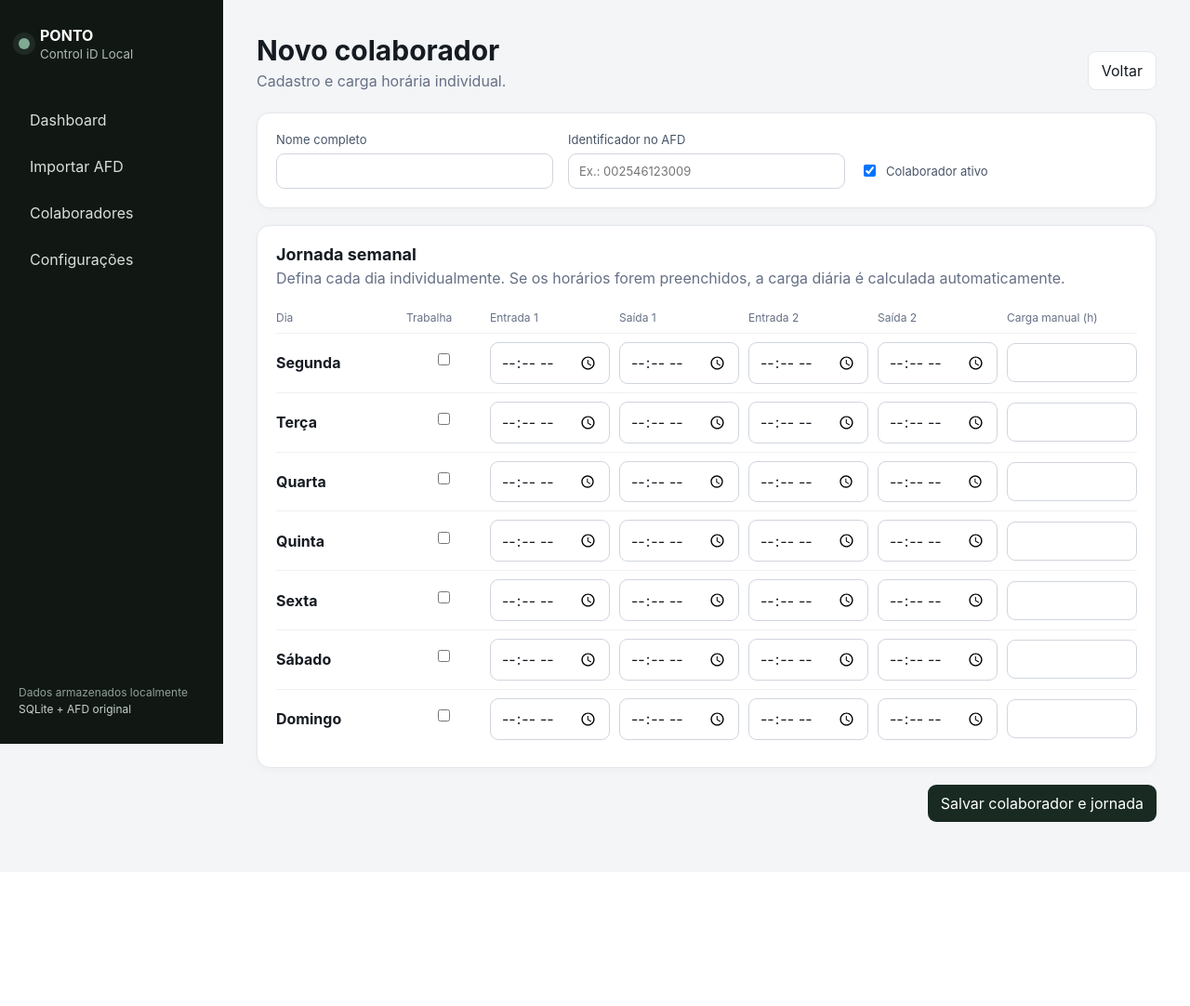
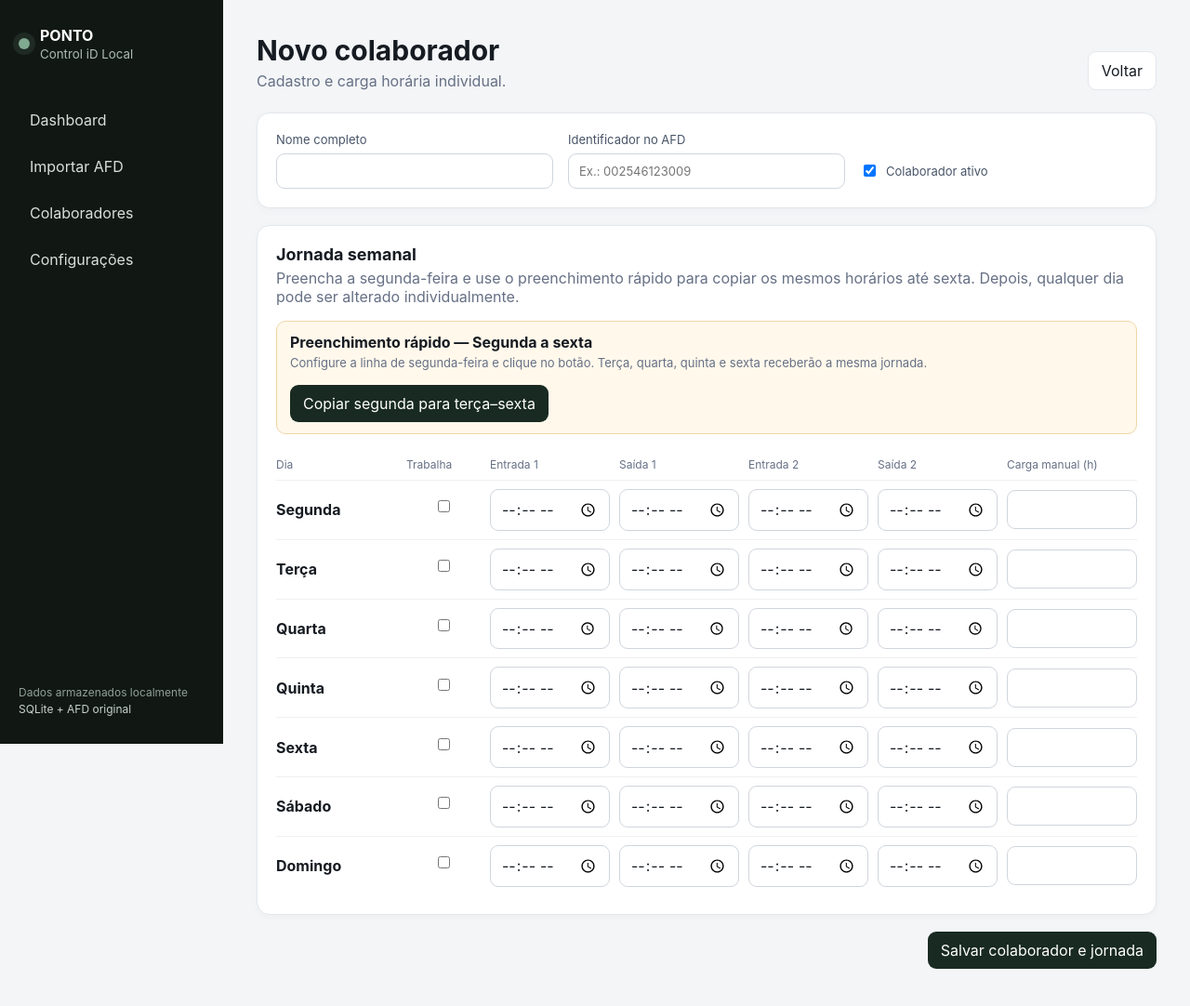
Before and after one commit to lucasgarciamoreira92-rgb/ponto-controlid, a FastAPI app: page /employees/new in a window 1280 px wide. Shown: the top 1082 px of the page at 93% size. Before the commit the page ends 884 px from the top, so only its background shows below. Run offline with FastAPI, Linux system fonts and the light colour scheme.

Commit message:
Adiciona preenchimento rápido da jornada semanal

```diff
--- a/templates/employee_form.html
+++ b/templates/employee_form.html
@@ -10,7 +10,22 @@
   <label>Identificador no AFD<input name="external_id" value="{{ employee.external_id if employee else '' }}" placeholder="Ex.: 002546123009"></label>
   <label class="check"><input type="checkbox" name="active" {% if not employee or employee.active %}checked{% endif %}> Colaborador ativo</label>
 </div>
-<div class="card"><div class="section-head"><div><h2>Jornada semanal</h2><p>Defina cada dia individualmente. Se os horários forem preenchidos, a carga diária é calculada automaticamente.</p></div></div>
+<div class="card">
+  <div class="section-head">
+    <div>
+      <h2>Jornada semanal</h2>
+      <p>Preencha a segunda-feira e use o preenchimento rápido para copiar os mesmos horários até sexta. Depois, qualquer dia pode ser alterado individualmente.</p>
+    </div>
+  </div>
+
+  <div class="notice" style="display:flex;align-items:center;justify-content:space-between;gap:16px;flex-wrap:wrap;">
+    <div>
+      <strong>Preenchimento rápido — Segunda a sexta</strong>
+      <div class="help" style="margin-top:4px;">Configure a linha de segunda-feira e clique no botão. Terça, quarta, quinta e sexta receberão a mesma jornada.</div>
+    </div>
+    <button class="button primary" type="button" id="copy-monday-weekdays">Copiar segunda para terça–sexta</button>
+  </div>
+
   <div class="schedule-scroll">
     <div class="schedule-grid header"><span>Dia</span><span>Trabalha</span><span>Entrada 1</span><span>Saída 1</span><span>Entrada 2</span><span>Saída 2</span><span>Carga manual (h)</span></div>
     {% for wd,label in weekdays %}{% set s=schedules.get(wd) %}
@@ -20,4 +35,35 @@
 </div>
 <div class="savebar"><button class="button primary" type="submit">Salvar colaborador e jornada</button></div>
 </form>
+
+<script>
+(function () {
+  const button = document.getElementById('copy-monday-weekdays');
+  if (!button) return;
+
+  button.addEventListener('click', function () {
+    const fields = ['active', 'start1', 'end1', 'start2', 'end2', 'hours'];
+
+    for (let day = 1; day <= 4; day++) {
+      fields.forEach(function (field) {
+        const source = document.querySelector('[name="d0_' + field + '"]');
+        const target = document.querySelector('[name="d' + day + '_' + field + '"]');
+        if (!source || !target) return;
+
+        if (field === 'active') {
+          target.checked = source.checked;
+        } else {
+          target.value = source.value;
+        }
+      });
+    }
+
+    const originalText = button.textContent;
+    button.textContent = 'Jornada copiada ✓';
+    setTimeout(function () {
+      button.textContent = originalText;
+    }, 1600);
+  });
+})();
+</script>
 {% endblock %}
```
Lines whose indentation alone changed are shown as unchanged.
